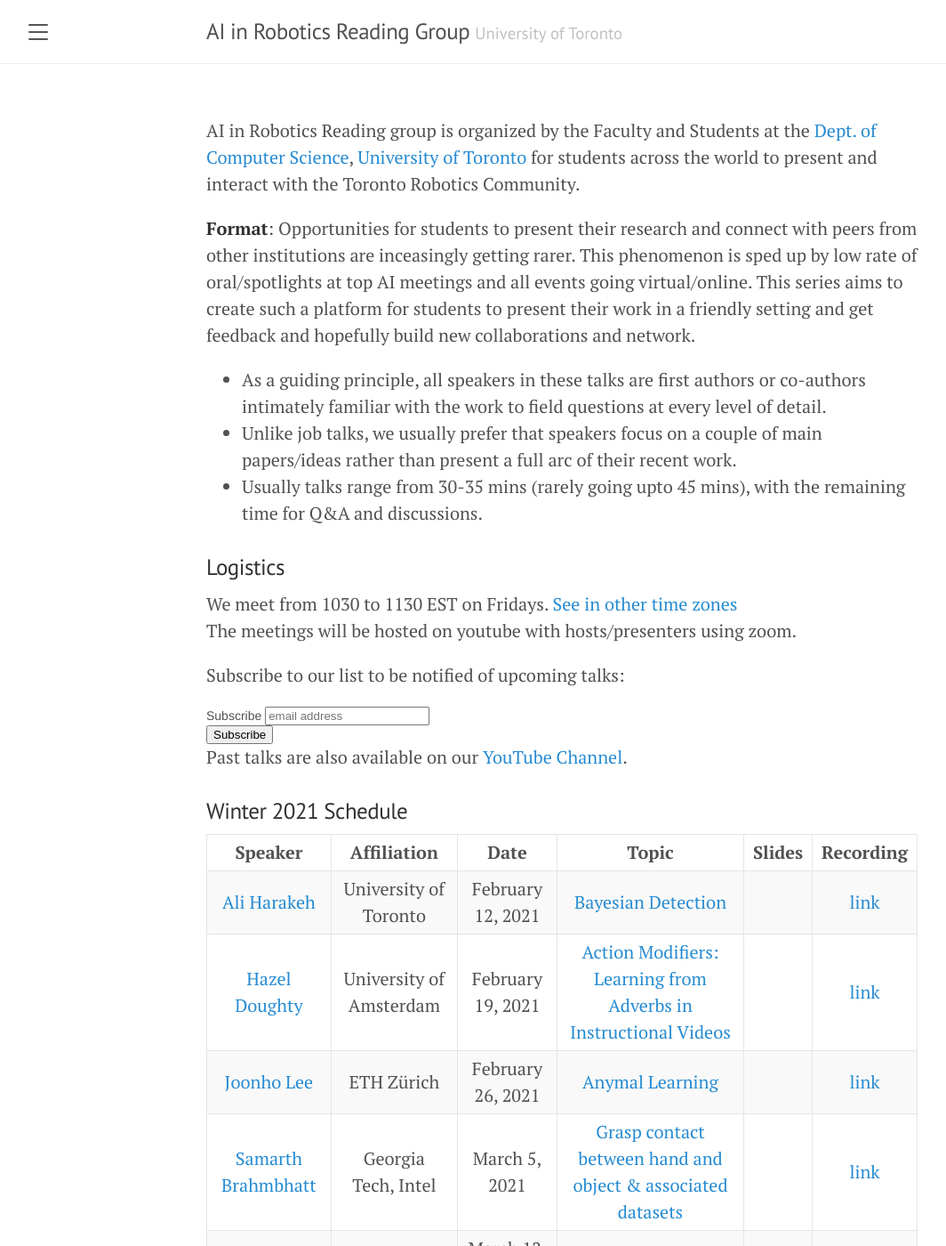
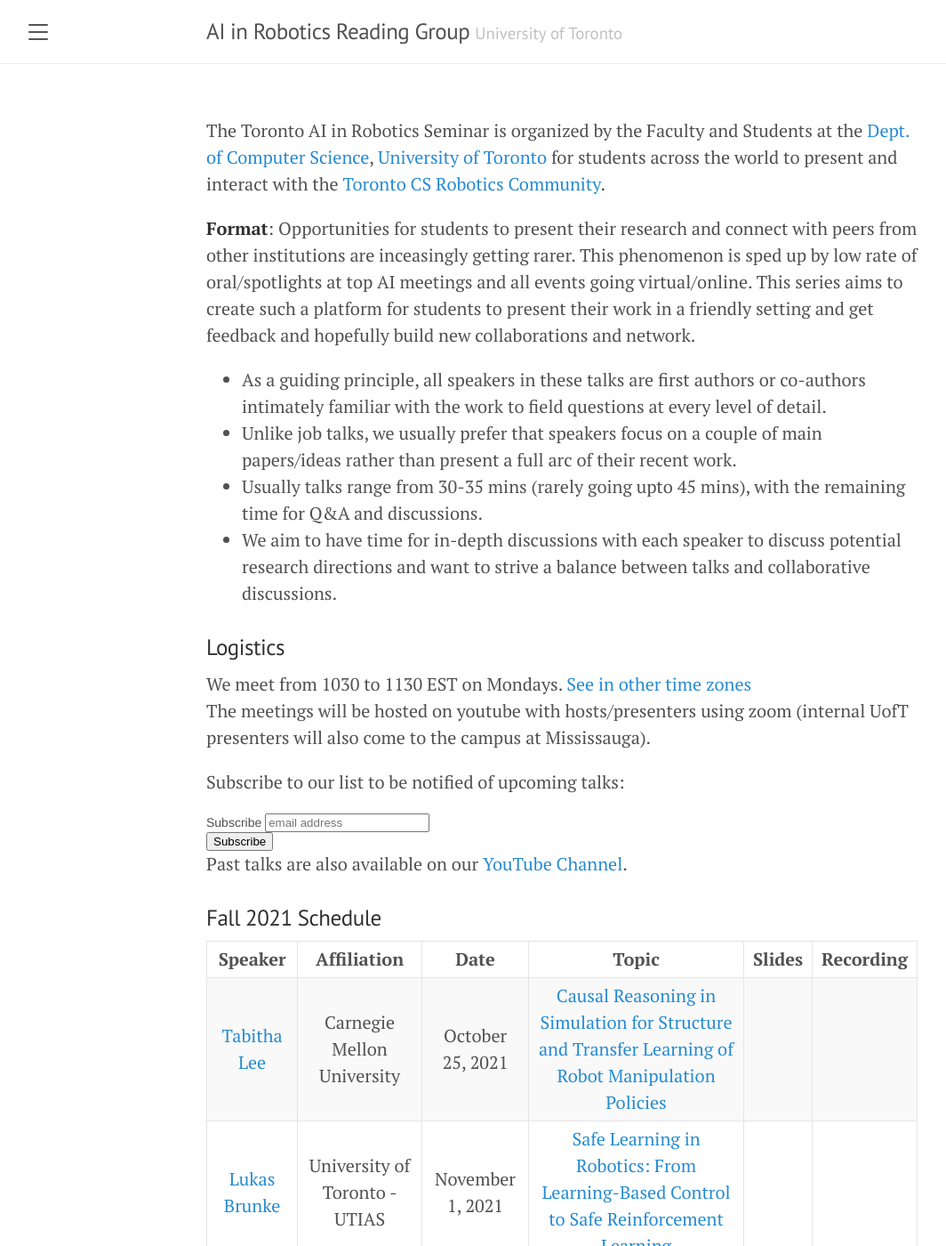
Before and after one commit to uoft-cs-robotics/toronto-air, a Jekyll site: the page built from index.md, in a window 1280 px wide and 1400 px high. Shown: the whole window at 89% size, without its empty margins (8-1072 px from the left). Built offline with Jekyll 4.4.1, drawn with Linux system fonts in a browser that asks for light colours; comment, search, counter and statistics services are not loaded; some of the changed text lies outside the part shown.

Commit message:
Updated for Fall

```diff
--- a/index.md
+++ b/index.md
@@ -3,21 +3,22 @@ layout: default
 title: Home
 ---
 
-<!-- ## AI in Robotics Reading Group -->
+<!-- ## AI in Robotics Seminar -->
 
-AI in Robotics Reading group is organized by the Faculty and Students at the [Dept. of Computer Science](https://web.cs.toronto.edu/), [University of Toronto](https://www.utoronto.ca/) for students across the world to present and interact with the Toronto Robotics Community.
+The Toronto AI in Robotics Seminar is organized by the Faculty and Students at the [Dept. of Computer Science](https://web.cs.toronto.edu/), [University of Toronto](https://www.utoronto.ca/) for students across the world to present and interact with the [Toronto CS Robotics Community](https://robotics.cs.toronto.edu/).
 
 **Format**: Opportunities for students to present their research and connect with peers from other institutions are inceasingly getting rarer. This phenomenon is sped up by low rate of oral/spotlights at top AI meetings and all events going virtual/online. This series aims to create such a platform for students to present their work in a friendly setting and get feedback and hopefully build new collaborations and network.
 
 - As a guiding principle, all speakers in these talks are first authors or co-authors intimately familiar with the work to field questions at every level of detail.
 - Unlike job talks, we usually prefer that speakers focus on a couple of main papers/ideas rather than present a full arc of their recent work.
 - Usually talks range from 30-35 mins (rarely going upto 45 mins), with the remaining time for Q&A and discussions.
+- We aim to have time for in-depth discussions with each speaker to discuss potential research directions and want to strive a balance between talks and collaborative discussions.
 
 
 ### Logistics
 
-We meet from 1030 to 1130 EST on Fridays. [See in other time zones](https://savvytime.com/converter/canada-toronto-to-ca-san-francisco-united-kingdom-london-india-bengaluru-china-beijing-japan-tokyo-australia-sydney/aug-28-2020/10-30am)
-The meetings will be hosted on youtube with hosts/presenters using zoom.
+We meet from 1030 to 1130 EST on Mondays. [See in other time zones](https://savvytime.com/converter/canada-toronto-to-ca-san-francisco-united-kingdom-london-india-bengaluru-china-beijing-japan-tokyo-australia-sydney/aug-28-2020/10-30am)
+The meetings will be hosted on youtube with hosts/presenters using zoom (internal UofT presenters will also come to the campus at Mississauga).
 
 Subscribe to our list to be notified of upcoming talks:
 <!-- Begin Mailchimp Signup Form -->
@@ -43,6 +44,24 @@ Past talks are also available on our [YouTube Channel](https://www.youtube.com/c
 
 <!--End mc_embed_signup-->
 
+### Fall 2021 Schedule
+
+| Speaker      | Affiliation | Date      | Topic | Slides       |    Recording     |
+| :----:       |    :----:   |        :----: |     :----: |       :----: |  :----:|
+|[Tabitha Lee](https://www.andrew.cmu.edu/user/tel1/)| Carnegie Mellon University	| October 25, 2021| [Causal Reasoning in Simulation for Structure and Transfer Learning of Robot Manipulation Policies](https://arxiv.org/abs/2103.16772)|  |  |
+|[Lukas Brunke](https://www.lukasbrunke.com/)|University of Toronto - UTIAS| November 1, 2021| 	[Safe Learning in Robotics: From Learning-Based Control to Safe Reinforcement Learning](https://arxiv.org/abs/2108.06266)|| |
+|[tba]| | | | |  |
+
+### Contact
+If you have any questions, kindly email the current organizers:
+
+- [Igor Gilitschenski](https://www.gilitschenski.org/igor/): [igor@gilitschenski.org](mailto:igor@gilitschenski.org)
+- [Reinhard M. Grassmann](https://crl.utm.utoronto.ca/crl/reinhard/): [grassmann@cs.toronto.edu](mailto:grassmann@cs.toronto.edu)
+- [Claas Voelcker](https:cvoelcker.de): [cvoelcker@cs.toronto.edu](mailto:cvoelcker@cs.toronto.edu)
+
+---
+
+## Previous iterations
 
 ### Winter 2021 Schedule
 
@@ -73,16 +92,8 @@ Past talks are also available on our [YouTube Channel](https://www.youtube.com/c
 | [Yana Hasson](https://hassony2.github.io/)   | INRIA        | Sept 11, 2020     |  [Hand-Object Reconstruction](https://hassony2.github.io/handobjectconsist.html)  | [link](https://www.rocq.inria.fr/cluster-willow/yhasson/presentations/2020_09_11_handobj/)     |     [link](https://www.youtube.com/watch?v=gAqIngwZN0E)      |
 | [Yunzhu Li](https://people.csail.mit.edu/liyunzhu/)      | MIT       | Sept 4, 2020   | [Koopman operators for model-based RL](https://openreview.net/forum?id=H1ldzA4tPr)    |  [link](public/assets/files/yunzhu_li_koopman.pdf)   |    [link](https://www.youtube.com/watch?v=y_j53bkKzq8)      |
 
-### Contact
-If you have any questions, kindly email the current organizers:
+### Previous organizers
 - [Animesh Garg](https://animesh.garg.tech/): [garg@cs.toronto.edu](mailto:garg@cs.toronto.edu)
 - [Homanga Bharadhwaj](https://homangab.github.io/): [homanga@cs.toronto.edu](mailto:homanga@cs.toronto.edu)
 - [Arthur Allshire](https://allshire.org/): [arthur.allshire@mail.utoronto.ca](mailto:arthur.allshire@mail.utoronto.ca)
 - [Nishkrit Desai](https://ndes.ai): [nishkrit.desai@mail.utoronto.ca](mailto:nishkrit.desai@mail.utoronto.ca)
-
-#### Support and Acknowledgement
-
-The Reading Group is currently organized with the support of
-- [People, AI & Robots Group (PAIR)](http://pair.toronto.edu/), Animesh Garg
-- [Robot Vision and Learning Group (RVL)](https://rvl.cs.toronto.edu/), Florian Shkurti
-- [Continuum Robotics Lab (CRL)](https://mcs.utm.utoronto.ca/crl/), Jessica Burgner-Kahrs
```
